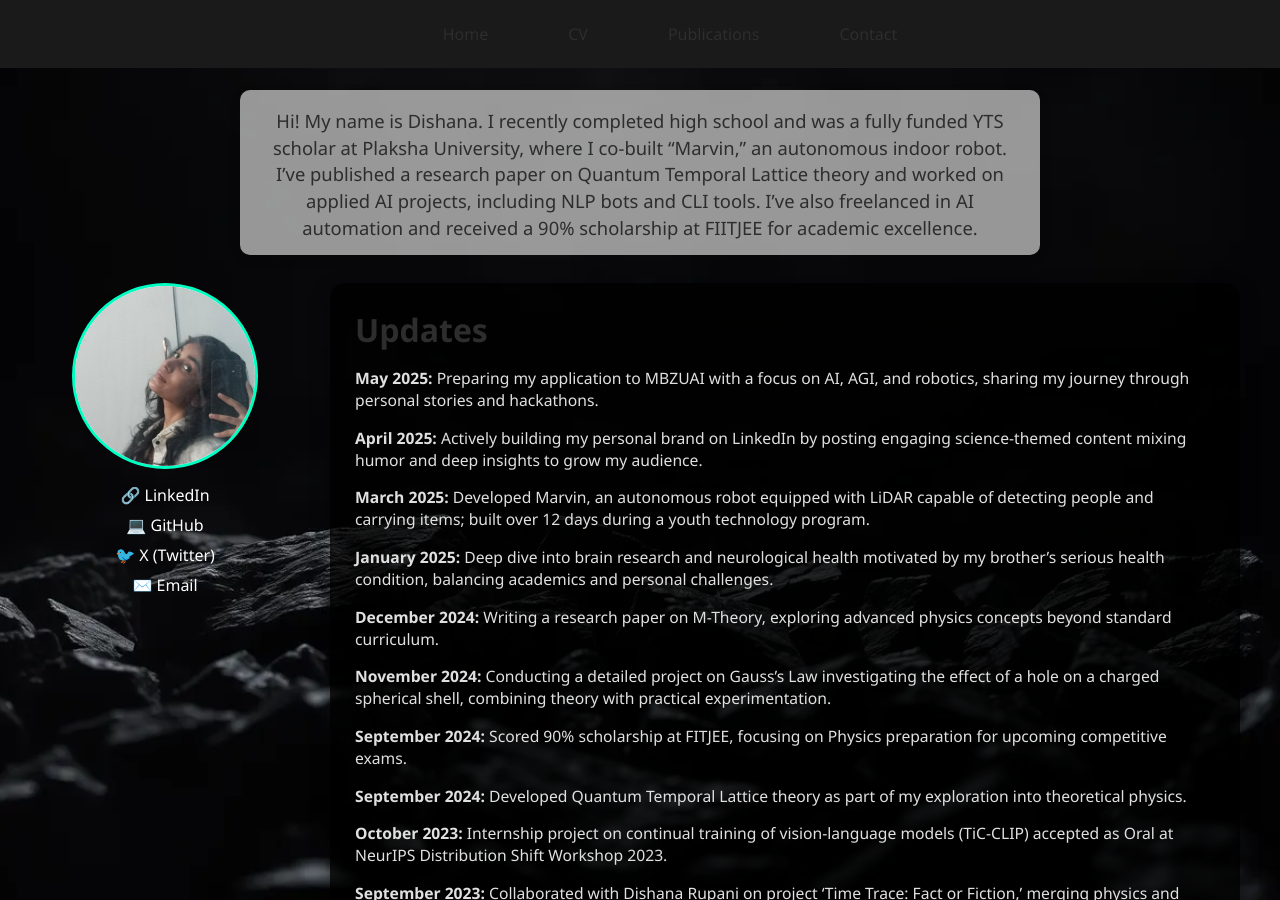
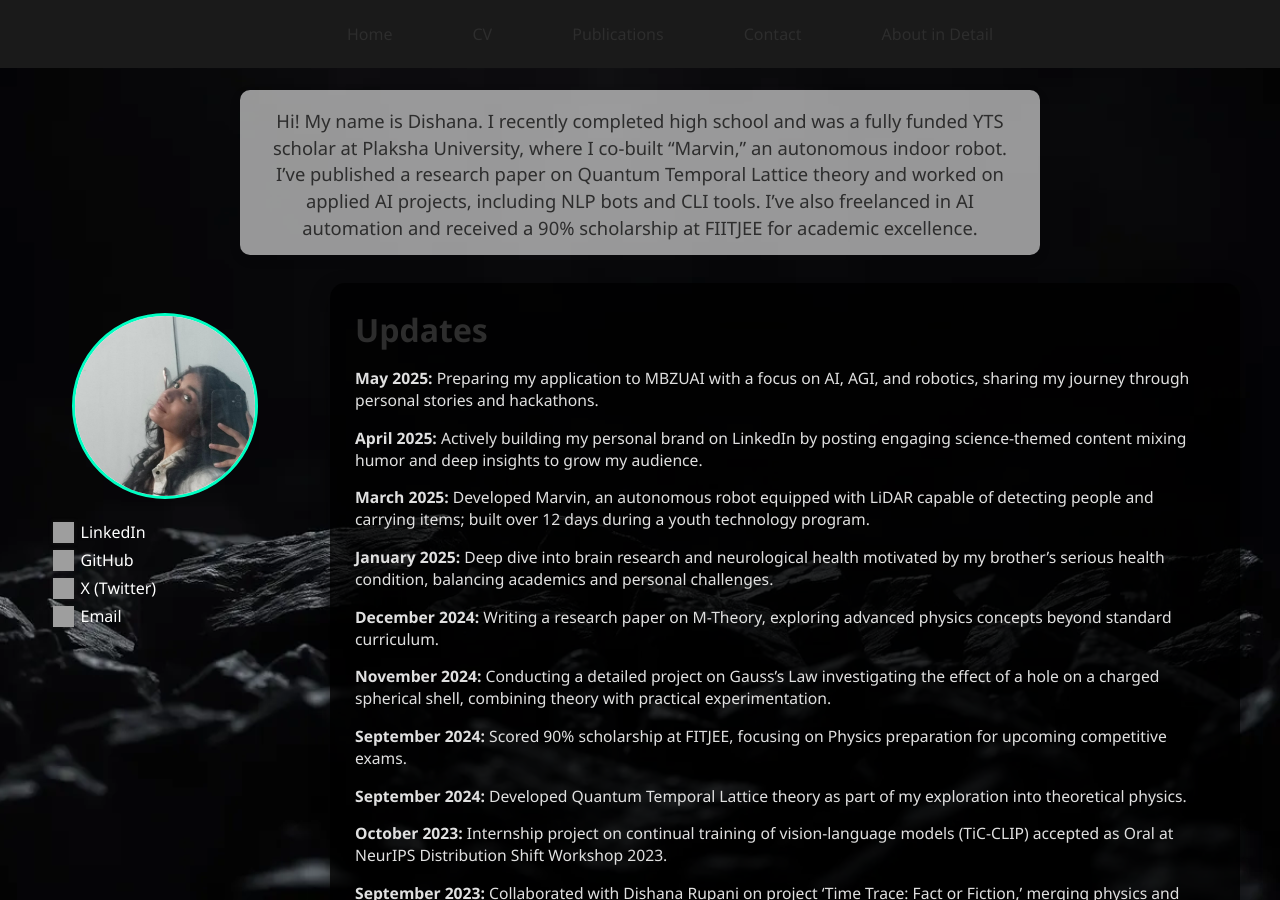
Before and after one commit to dishana11/dishana11.github.io, a Jekyll site: the page built from index.md, in a window 1280 px wide and 900 px high. Built offline with Jekyll 4.4.1, drawn with Linux system fonts in a browser that asks for light colours; some of the changed lines change nothing that is shown; grey boxes are pictures that could not be loaded.

Commit message:
Update index.md

```diff
--- a/index.md
+++ b/index.md
@@ -62,6 +62,7 @@
 
   .main-container {
     display: flex;
+    align-items: flex-start;
     padding: 0 40px 40px 40px;
     gap: 40px;
   }
@@ -69,6 +70,10 @@
   .sidebar {
     width: 250px;
     text-align: center;
+    display: flex;
+    flex-direction: column;
+    align-items: center;
+    margin-top: 30px;
   }
 
   .avatar-wrapper {
@@ -76,7 +81,7 @@
     height: 180px;
     border-radius: 50%;
     overflow: hidden;
-    margin: 0 auto 15px auto;
+    margin: 0 auto 14px auto;
     border: 3px solid #00ffc3;
     background: #fff;
   }
@@ -87,12 +92,37 @@
     display: block;
   }
 
-  .social-links a {
-    display: block;
+  .social-links {
+    margin-top: 8px;
+    display: flex;
+    flex-direction: column;
+    gap: 6px;
+    align-items: flex-start;
+    width: 100%;
+    padding-left: 25px;
+  }
+
+  .social-link {
+    display: flex;
+    align-items: center;
+    gap: 7px;
     color: #fff;
     text-decoration: none;
-    margin: 8px 0;
     font-size: 16px;
+    transition: color 0.15s;
+  }
+
+  .social-link:hover {
+    color: #00ffc3;
+    text-decoration: underline;
+  }
+
+  .social-link img {
+    width: 21px;
+    height: 21px;
+    display: inline;
+    vertical-align: middle;
+    filter: drop-shadow(0 0 2px #2229);
   }
 
   .content-box {
@@ -149,12 +179,45 @@
     flex: 1 1 auto;
   }
 
-  @media (max-width: 768px) {
-    .intro-text {
-      font-size: 1.08em;
-      padding: 12px 6px 8px 6px;
-      max-width: 100vw;
-    }
+  .about-detail-container {
+    margin: 38px auto 0 auto;
+    background: rgba(255,255,255,0.62);
+    border-radius: 14px;
+    box-shadow: 0 4px 14px rgba(0,0,0,0.10);
+    max-width: 760px;
+    padding: 25px 24px 20px 24px;
+    text-align: center;
+  }
+
+  .about-detail-title {
+    font-size: 1.3em;
+    color: #232323;
+    font-weight: 600;
+    margin-bottom: 13px;
+    letter-spacing: 0.5px;
+  }
+  .about-detail-intro {
+    color: #232323;
+    font-size: 1.03em;
+    margin-bottom: 16px;
+    font-weight: 500;
+    letter-spacing: 0.01em;
+  }
+  .about-detail-scrollbox {
+    background: #fff;
+    color: #232323;
+    font-size: 0.99em;
+    border-radius: 10px;
+    max-height: 340px;
+    overflow-y: auto;
+    text-align: left;
+    padding: 19px 20px 14px 20px;
+    box-shadow: 0 2px 9px rgba(0,0,0,0.06);
+    border: 1px solid #e2e2e2;
+    line-height: 1.7;
+  }
+
+  @media (max-width: 900px) {
     .main-container {
       flex-direction: column;
       padding: 0 10px 30px 10px;
@@ -162,17 +225,24 @@
     }
     .sidebar {
       width: 100%;
-    }
-    .content-box {
-      width: 100%;
-      max-height: none;
-    }
-    .cv-iframe-box {
-      height: 65vh;
+      margin-top: 10px;
+      align-items: center;
     }
     .avatar-wrapper {
       width: 130px;
       height: 130px;
+    }
+    .social-links {
+      padding-left: 0;
+      align-items: center;
+    }
+    .about-detail-container {
+      max-width: 98vw;
+      padding: 14px 4vw 12px 4vw;
+    }
+    .about-detail-scrollbox {
+      max-height: 240px;
+      padding: 12px 5vw 8px 5vw;
     }
   }
 </style>
@@ -182,10 +252,33 @@
   <a onclick="showSection('cv')">CV</a>
   <a onclick="showSection('publications')">Publications</a>
   <a onclick="showSection('contact')">Contact</a>
+  <a onclick="showSection('about-detail')">About in Detail</a>
 </div>
 
 <div class="intro-text">
   Hi! My name is Dishana. I recently completed high school and was a fully funded YTS scholar at Plaksha University, where I co-built “Marvin,” an autonomous indoor robot. I’ve published a research paper on Quantum Temporal Lattice theory and worked on applied AI projects, including NLP bots and CLI tools. I’ve also freelanced in AI automation and received a 90% scholarship at FIITJEE for academic excellence.
+</div>
+
+<div class="about-detail-container" id="about-detail-container" style="display:none;">
+  <div class="about-detail-title">About in Detail</div>
+  <div class="about-detail-intro">Here you can read in detail about me:</div>
+  <div class="about-detail-scrollbox">
+    <strong>2016:</strong> Received a token of recognition for raising funds for visually and hearing-impaired individuals during a city-wide charity campaign.<br><br>
+    <strong>2017:</strong> Participated in a city-wide Go Green campaign; awarded for contributions.<br>
+    Began training at Infotech Solutions in hardware troubleshooting and system recovery.<br><br>
+    <strong>2018:</strong> Built an HTML-based reference webpage to assist users with common CMD errors.<br>
+    Won a silver medal in the Brainobrain Wonderkid competition for IQ and logical thinking.<br><br>
+    <strong>2019:</strong> Enrolled in software learning to deepen understanding of system and program architecture.<br><br>
+    <strong>2021:</strong> Received a diploma in Computer Science Software Learning from Next Generation Technical Institute.<br><br>
+    <strong>2022:</strong> Awarded a 100% scholarship to attend the YTS program at Plaksha University.<br>
+    Built Marvin, an autonomous robot equipped with LiDAR and ultrasonic sensors for indoor navigation.<br><br>
+    <strong>2023:</strong> Set up a fundraiser shop at the school fete, raising the second-highest amount for Ukrainian relief efforts (₹19,500).<br>
+    Developed ML-driven bots and AI agents including a Twitter automation tool for lead qualification.<br>
+    Secured 2nd position and ₹7,000 in a CLI-based hackathon for developing the CMD Error Detector & Fixer tool.<br><br>
+    <strong>2024:</strong> Selected as a Summer Student at The Indian Vidyarthi, focused on urban sustainability and global policy workshops.<br><br>
+    <strong>Feb 2025:</strong> Published a research paper on Quantum Temporal Lattice theory in IJSAT, combining string theory and time-loop concepts.<br><br>
+    <strong>2025:</strong> Started an internship as Junior AI Evangelist at Lawroom AI. Worked on performance tuning, improving response quality, and automating NLP pipelines for legal tech solutions.
+  </div>
 </div>
 
 <div class="main-container">
@@ -194,10 +287,18 @@
       <img src="assets/images/avatar.jpg" alt="Your Profile Picture">
     </div>
     <div class="social-links">
-      <a href="https://www.linkedin.com/in/dishanarupani/" target="_blank">🔗 LinkedIn</a>
-      <a href="https://github.com/meowww11" target="_blank">💻 GitHub</a>
-      <a href="https://x.com/dishanaa11" target="_blank">🐦 X (Twitter)</a>
-      <a href="mailto:and@gmail.com">✉️ Email</a>
+      <a class="social-link" href="https://www.linkedin.com/in/dishanarupani/" target="_blank">
+        <img src="assets/images/linkedin.svg" alt="LinkedIn logo">LinkedIn
+      </a>
+      <a class="social-link" href="https://github.com/meowww11" target="_blank">
+        <img src="assets/images/github.svg" alt="GitHub logo">GitHub
+      </a>
+      <a class="social-link" href="https://x.com/dishanaa11" target="_blank">
+        <img src="assets/images/x-twitter.svg" alt="X logo">X (Twitter)
+      </a>
+      <a class="social-link" href="mailto:and@gmail.com">
+        <img src="assets/images/email.svg" alt="Email logo">Email
+      </a>
     </div>
   </div>
 
@@ -248,11 +349,19 @@
     sections.forEach(id => {
       document.getElementById(id).style.display = id === section ? 'block' : 'none';
     });
-    // Remove cv-active class by default
+
+    // Hide about-detail by default
+    document.getElementById('about-detail-container').style.display = 'none';
     document.getElementById('content-area').classList.remove('cv-active');
-    // Add cv-active class when CV is shown
+
+    if (section === 'about-detail') {
+      document.getElementById('about-detail-container').style.display = 'block';
+    }
     if (section === 'cv') {
       document.getElementById('content-area').classList.add('cv-active');
     }
+    if (sections.includes(section)) {
+      document.getElementById('about-detail-container').style.display = 'none';
+    }
   }
 </script>
```
